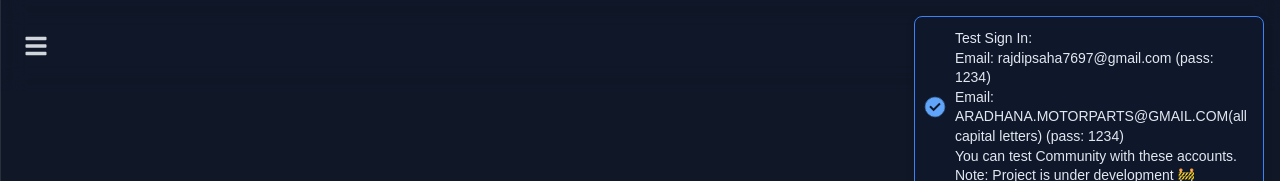
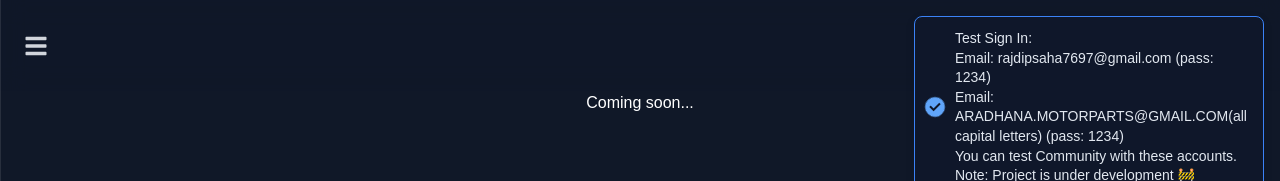
Before and after one commit to rajdipsaha-IIT-KGP/CHE2024, a React app in the folder frontend/: page /internship-blogs in a window 1280 px wide. Shown: the top 181 px of the page. Built offline with nearby package versions, Linux system fonts and the light colour scheme; the HTML template or start-up script is replaced by a standard one.

Commit message:
intialization of intern blogs

```diff
--- a/frontend/src/App.jsx
+++ b/frontend/src/App.jsx
@@ -10,6 +10,7 @@ import { Typewriter } from "react-simple-typewriter";
 import PYQ from "./Components/Pyq";
 import About from "./Components/About";
 import Community from "./Components/Community";
+import Internship from "./Components/Internship";
 import Elective from "./Components/Elective";
 import toast, { Toaster } from "react-hot-toast";
 
@@ -194,6 +195,12 @@ export default function App() {
           >
             Elective
           </li>
+           <li
+            onClick={() => handleNavigation("/internship-blogs")}
+            className="hover:bg-blue-600/20 px-3 py-2 rounded cursor-pointer text-center"
+          >
+            Internship Blogs
+          </li>
           <div className="border-t border-white/20 " />
           <li
             onClick={() => handleNavigation("/about")}
@@ -269,6 +276,7 @@ export default function App() {
           <Route path="/about" element={<About />} />
           <Route path="/elective" element={<Elective />} />
           <Route path="/community" element={<Community />} />
+          <Route path="/internship-blogs" element={<Internship />} />
         </Routes>
       </main>
 
--- /dev/null
+++ b/frontend/src/Components/Internship.jsx
@@ -0,0 +1,12 @@
+import React from 'react'
+
+const Internship = () => {
+  return (
+    <div>
+      Coming soon...
+
+    </div>
+  )
+}
+
+export default Internship
```
